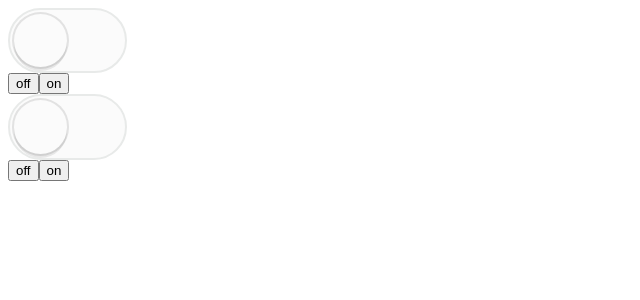
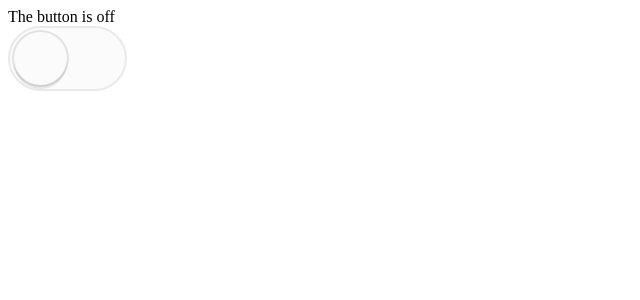
Before and after one commit to khaki4/advanced-react-component-patterns, a React (Create React App) app: page / in a window 1280 px wide. Shown: the top 300 px of the page, without its empty margins (0-640 px from the left). Built offline with nearby package versions, Linux system fonts and the light colour scheme.

Commit message:
Implement the Provider Pattern with React Context

```diff
--- a/src/App.js
+++ b/src/App.js
@@ -1,133 +1,52 @@
-import React from 'react'
+import React, { Fragment } from 'react'
 import { Switch } from './switch'
 
+const ToggleContext = React.createContext()
+
 class Toggle extends React.Component {
-  static defaultProps = {
-    onToggle: () => {},
-    onStateChange: () => {},
-  }
-  static stateChangeTypes = {
-    toggle: '__toggle__',
-    toggleOn: '__toggle_on__',
-    toggleOff: '__toggle_off__',
-  }
+  static Consumer = ToggleContext.Consumer
   state = {on: false}
-  isControlled(prop) {
-    return this.props[prop] !== undefined
-  }
-  getState(state = this.state) {
-    return Object.entries(state).reduce(
-      (combinedState, [key, value]) => {
-        if (this.isControlled(key)) {
-          combinedState[key] = this.props[key]
-        } else {
-          combinedState[key] = value
-        }
-        return combinedState
-      },
-      {},
+  toggle = () =>
+    this.setState(
+      ({on}) => ({on: !on}),
+      () => this.props.onToggle(this.state.on),
     )
-  }
-  internalSetState(changes, callback = () => {}) {
-    let allChanges
-    this.setState(
-      state => {
-        const combinedState = this.getState(state)
-        const changesObject =
-          typeof changes === 'function'
-            ? changes(combinedState)
-            : changes
-
-        allChanges = changesObject
-        const {type: ignoredType, ...onlyChanges} = changesObject
-
-        const nonControlledChanges = Object.entries(
-          onlyChanges,
-        ).reduce((newChanges, [key, value]) => {
-          if (!this.isControlled(key)) {
-            newChanges[key] = value
-          }
-          return newChanges
-        }, {})
-
-        return Object.keys(nonControlledChanges).length
-          ? nonControlledChanges
-          : null
-      },
-      () => {
-        this.props.onStateChange(allChanges, this.getState())
-        callback()
-      },
-    )
-  }
-  toggle = ({
-              on: newState,
-              type = Toggle.stateChangeTypes.toggle,
-            } = {}) => {
-    this.internalSetState(
-      ({on}) => ({
-        on: typeof newState === 'boolean' ? newState : !on,
-        type,
-      }),
-      () => {
-        this.props.onToggle(this.getState().on)
-      },
-    )
-  }
-  handleSwitchClick = () => this.toggle()
-  handleOffClick = () =>
-    this.toggle({on: false, type: Toggle.stateChangeTypes.toggleOff})
-  handleOnClick = () =>
-    this.toggle({on: true, type: Toggle.stateChangeTypes.toggleOn})
   render() {
     return (
-      <div>
-        <Switch
-          on={this.getState().on}
-          onClick={this.handleSwitchClick}
-        />
-        <button onClick={this.handleOffClick}>off</button>
-        <button onClick={this.handleOnClick}>on</button>
-      </div>
+      <ToggleContext.Provider
+        value={{on: this.state.on, toggle: this.toggle}}
+        {...this.props}
+      />
     )
   }
 }
 
-class Usage extends React.Component {
-  state = {bothOn: false}
-  lastWasButton = false
-  handleStateChange = changes => {
-    const isButtonChange =
-      changes.type === Toggle.stateChangeTypes.toggleOn ||
-      changes.type === Toggle.stateChangeTypes.toggleOff
-    if (
-      changes.type === Toggle.stateChangeTypes.toggle ||
-      (this.lastWasButton && isButtonChange)
-    ) {
-      this.setState({bothOn: changes.on})
-      this.lastWasButton = false
-    } else {
-      this.lastWasButton = isButtonChange
-    }
-  }
-  render() {
-    const {bothOn} = this.state
-    const {toggle1Ref, toggle2Ref} = this.props
-    return (
-      <div>
-        <Toggle
-          on={bothOn}
-          onStateChange={this.handleStateChange}
-          ref={toggle1Ref}
-        />
-        <Toggle
-          on={bothOn}
-          onStateChange={this.handleStateChange}
-          ref={toggle2Ref}
-        />
-      </div>
-    )
-  }
+const Layer1 = () => <Layer2 />
+const Layer2 = () => (
+  <Toggle.Consumer>
+    {({on}) => (
+      <Fragment>
+        {on ? 'The button is on' : 'The button is off'}
+        <Layer3 />
+      </Fragment>
+    )}
+  </Toggle.Consumer>
+)
+const Layer3 = () => <Layer4 />
+const Layer4 = () => (
+  <Toggle.Consumer>
+    {({on, toggle}) => <Switch on={on} onClick={toggle} />}
+  </Toggle.Consumer>
+)
+
+function Usage({
+  onToggle = (...args) => console.log('onToggle', ...args),
+}) {
+  return (
+    <Toggle onToggle={onToggle}>
+      <Layer1 />
+    </Toggle>
+  )
 }
 
 export { Toggle, Usage as default }
```
